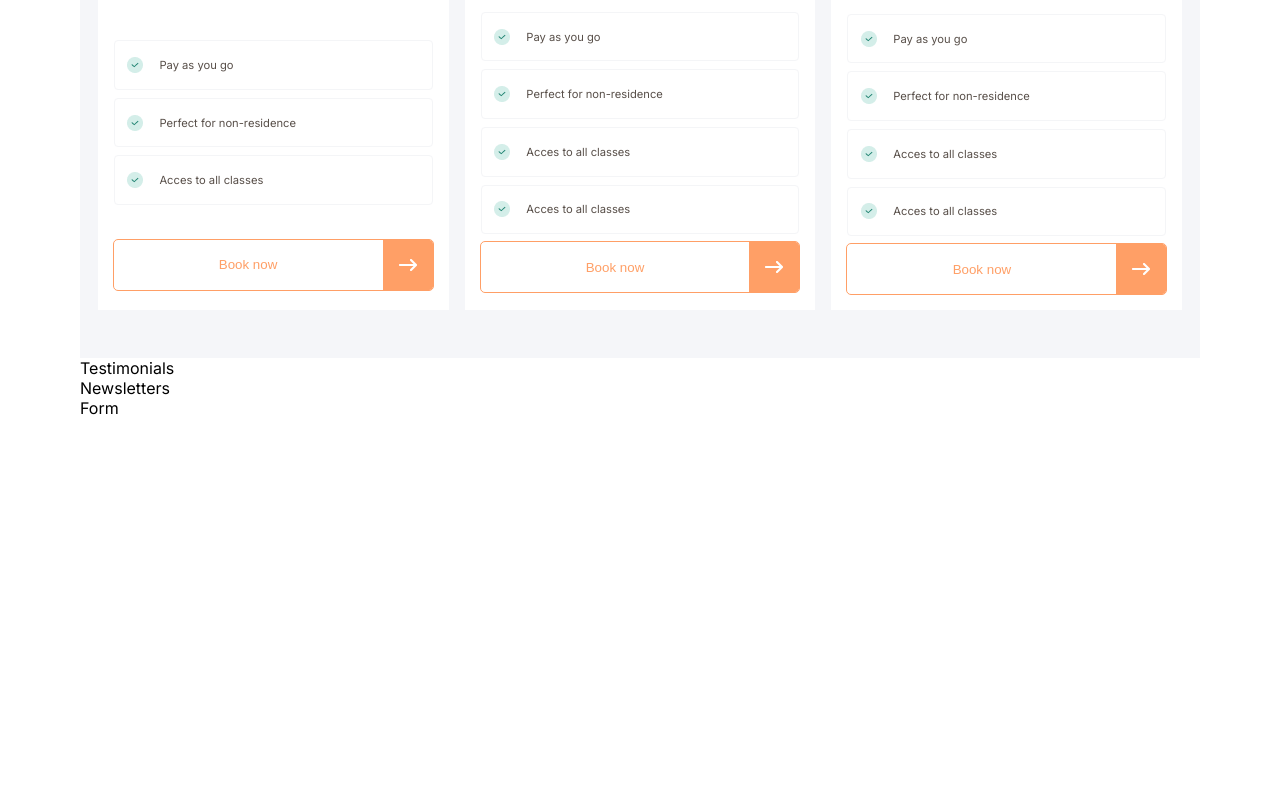
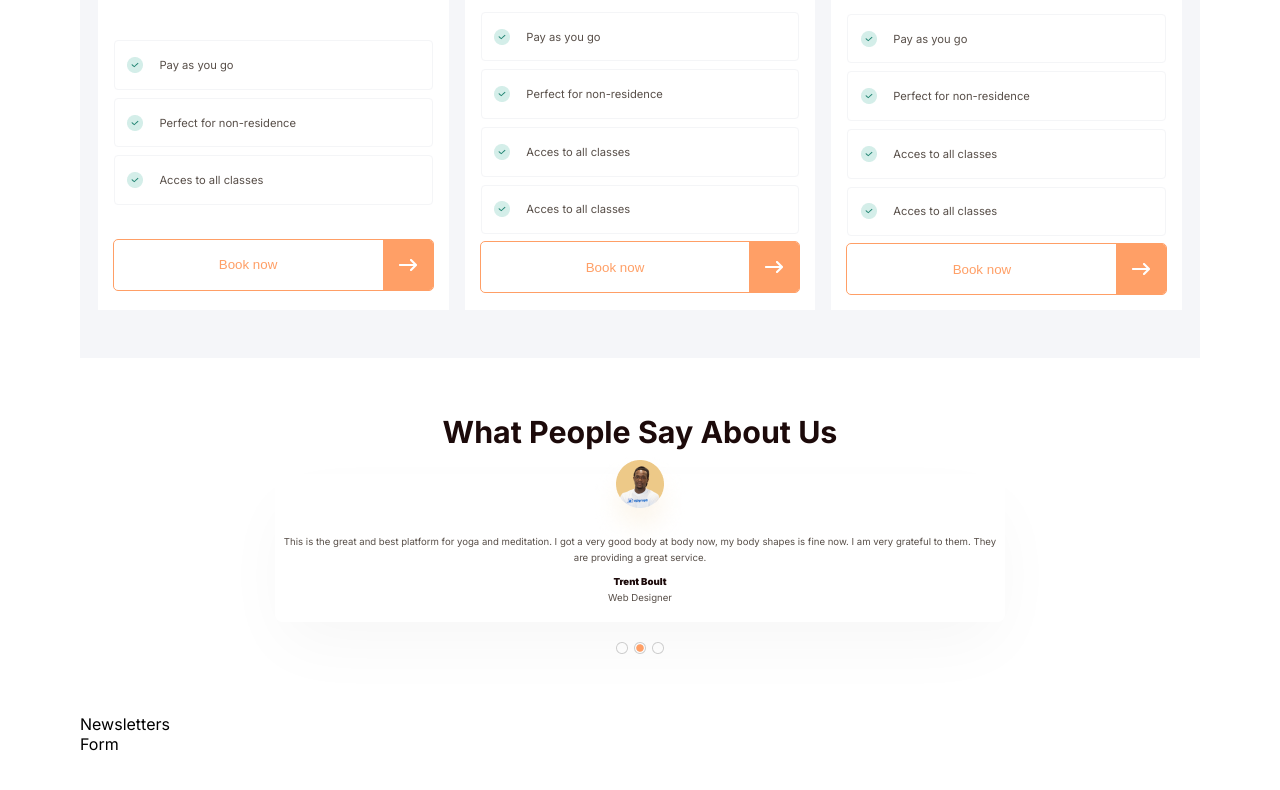
Before and after one commit to RopeJuve/YogaCourse, a React (Create React App) app: page / in a window 1280 px wide. Shown: the part 2946-3736 px from the top of the page. Before the commit the page ends 3444 px from the top, so only its background shows below. Built offline with nearby package versions, Linux system fonts and the light colour scheme.

Commit message:
Testimonials Component

```diff
--- a/src/components/Testimonials/Testimonials.css
+++ b/src/components/Testimonials/Testimonials.css
@@ -0,0 +1,51 @@
+.testimonials__container {
+    padding: 3rem 1rem;
+}
+
+.testimonials__wrapper {
+    text-align: center;
+    padding: 0.5rem 1rem;
+}
+
+.testimonials__wrapper>h1 {
+    font-weight: 700;
+    font-size: 1.9rem;
+    line-height: 36px;
+    color: #1C0A0A;
+}
+
+.testimonials__card {
+    padding: 0.5rem;
+    box-shadow: 0px 27.4797px 68.6992px -9.15989px rgba(0, 0, 0, 0.04);
+    border-radius: 8px;
+    margin-top: 1.5rem;
+    margin-bottom: 1rem;
+}
+
+.testimonials__card > img{
+    transform: translateY(-2rem);
+    margin-bottom: -3.5rem;
+}
+
+.testimonials__card>p {
+    font-weight: 500;
+    font-size: 0.6rem;
+    line-height: 16px;
+    color: #584F49;
+    margin-bottom: 0.5rem;
+}
+
+
+.testimonials__card>h3 {
+    font-weight: 800;
+    font-size: 0.6rem;
+    line-height: 16px;
+    color: #1C0A0A;
+}
+
+@media screen and (min-width: 800px){
+    .testimonials__wrapper {
+        margin: 0 auto;
+        width: 70%;
+    }
+}
--- a/src/components/Testimonials/Testimonials.jsx
+++ b/src/components/Testimonials/Testimonials.jsx
@@ -1,9 +1,26 @@
-import './Testimonials.css'
+import "./Testimonials.css";
+import icon from '../../assets/Mask Group.png'
+import arrow from '../../assets/Arrow.png'
 
 const Testimonials = () => {
   return (
-    <div>Testimonials</div>
-  )
-}
+    <div className="testimonials__container">
+      <div className="testimonials__wrapper">
+        <h1>What People Say About Us</h1>
+        <div className="testimonials__card">
+          <img src={icon} alt="img" />
+          <p>
+            This is the great and best platform for yoga and meditation. I got a
+            very good body at body now, my body shapes is fine now. I am very
+            grateful to them. They are providing a great service.
+          </p>
+          <h3>Trent Boult</h3>
+          <p>Web Designer</p>
+        </div>
+        <img src={arrow} alt="img" />
+      </div>
+    </div>
+  );
+};
 
-export default Testimonials
+export default Testimonials;
```
Also changed, not shown: src/assets/Arrow.png (added), src/assets/Mask Group.png (added).
